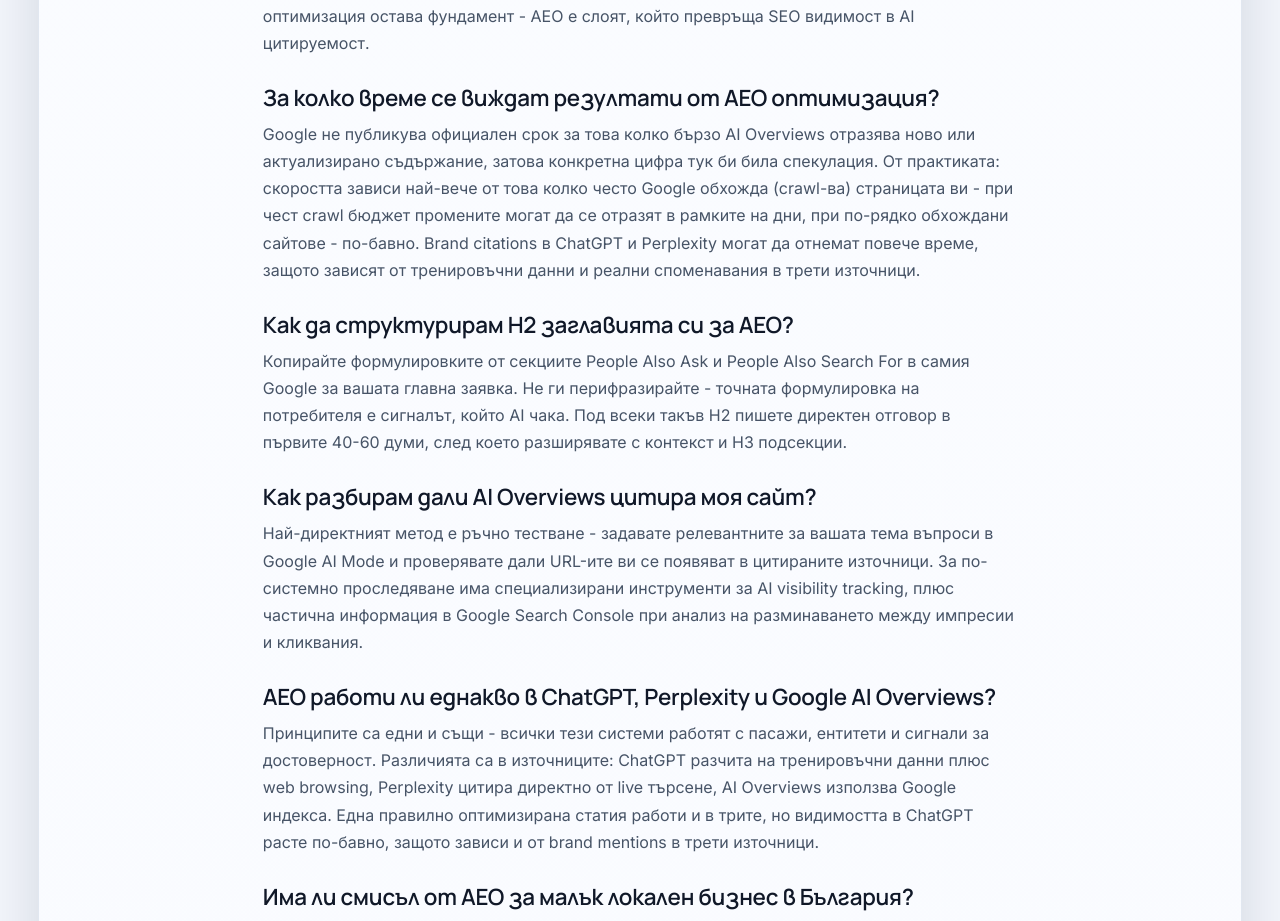
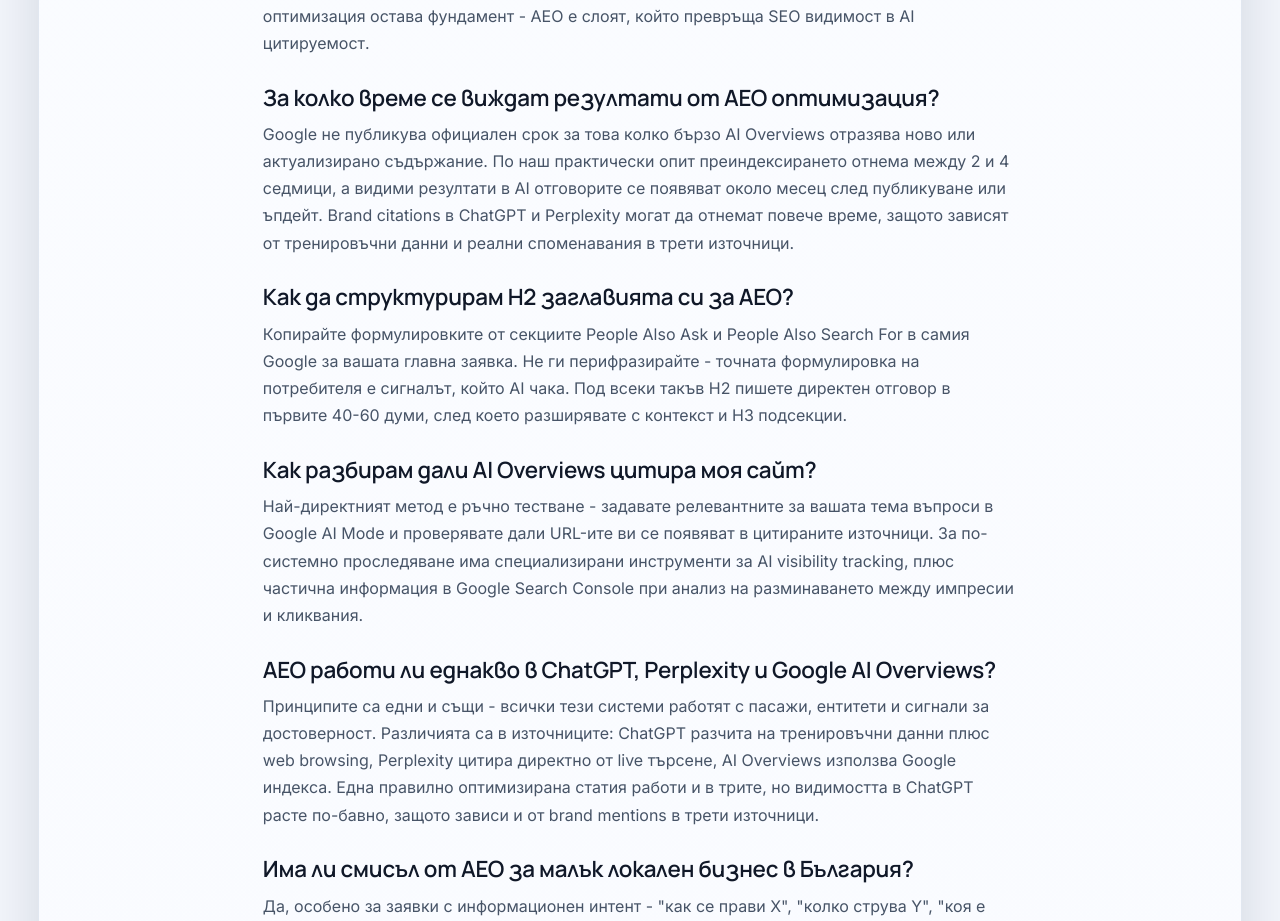
Before and after one commit to inweblife/inweblife, a Next.js app: page /aeo-ai-overview in a window 1280 px wide. Shown: the part 10760-11681 px from the top of the page. Built offline with nearby package versions, Linux system fonts and the light colour scheme; no server answers.

Commit message:
Update aeo-ai-overview.js

```diff
--- a/pages/aeo-ai-overview.js
+++ b/pages/aeo-ai-overview.js
@@ -683,12 +683,11 @@ const AeoAiOverview = () => {
             <h3>За колко време се виждат резултати от AEO оптимизация?</h3>
             <p>
               Google не публикува официален срок за това колко бързо AI Overviews отразява ново
-              или актуализирано съдържание, затова конкретна цифра тук би била спекулация. От
-              практиката: скоростта зависи най-вече от това колко често Google обхожда (crawl-ва)
-              страницата ви - при чест crawl бюджет промените могат да се отразят в рамките на
-              дни, при по-рядко обхождани сайтове - по-бавно. Brand citations в ChatGPT и
-              Perplexity могат да отнемат повече време, защото зависят от тренировъчни данни и
-              реални споменавания в трети източници.
+              или актуализирано съдържание. По наш практически опит преиндексирането отнема между
+              2 и 4 седмици, а видими резултати в AI отговорите се появяват около месец след
+              публикуване или ъпдейт. Brand citations в ChatGPT и Perplexity могат да отнемат
+              повече време, защото зависят от тренировъчни данни и реални споменавания в трети
+              източници.
             </p>
 
             <h3>Как да структурирам H2 заглавията си за AEO?</h3>
```
